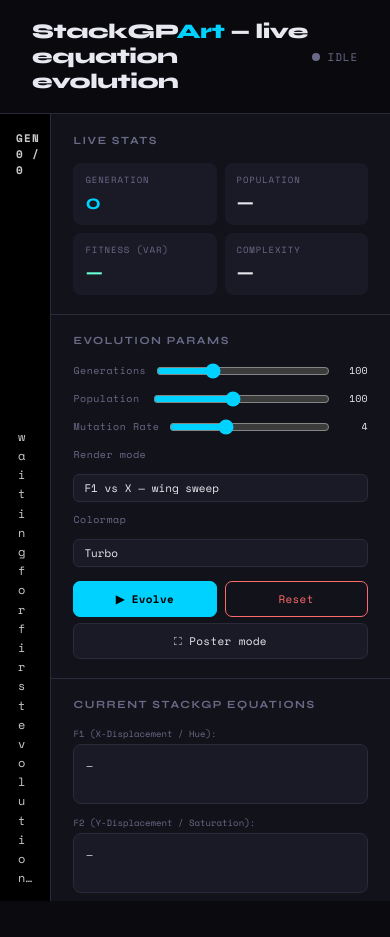
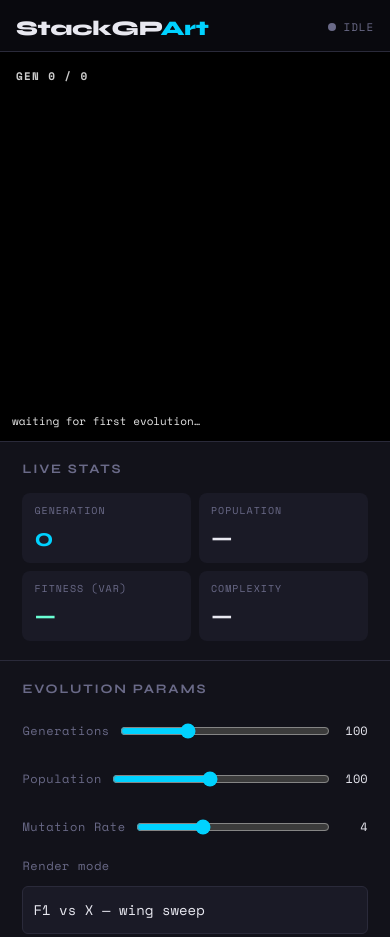
Before and after one commit to guptaru1/StackGP_ART, a plain HTML site: page index.html in a window 390 px wide. Shown: the top 937 px of the page. Before the commit the page ends 901 px from the top, so only its background shows below. Drawn offline with nearby package versions, Linux system fonts and the light colour scheme.

Commit message:
Add files via upload

```diff
--- a/index.html
+++ b/index.html
@@ -2,7 +2,7 @@
 <html lang="en">
 <head>
 <meta charset="UTF-8">
-<meta name="viewport" content="width=device-width, initial-scale=1.0">
+<meta name="viewport" content="width=device-width, initial-scale=1.0, maximum-scale=1.0, user-scalable=no">
 <title>StackGPArt — Live Equation Evolution</title>
 <link rel="preconnect" href="https://fonts.googleapis.com">
 <link href="https://fonts.googleapis.com/css2?family=Space+Mono:ital,wght@0,400;0,700;1,400&family=Syne:wght@400;700;800&display=swap" rel="stylesheet">
@@ -53,12 +53,13 @@ canvas#art{display:block; max-width:100%; max-height:100%; object-fit:contain;}
 .overlay-gen{
   position:absolute;top:16px;left:16px;
   font-size:11px;color:rgba(255,255,255,0.8);letter-spacing:0.12em;font-weight:bold;
+  text-shadow: 0px 1px 3px rgba(0,0,0,0.8);
 }
 .overlay-eq{
   position:absolute;bottom:0;left:0;right:0;
   padding:14px 18px;
-  background:linear-gradient(transparent,rgba(0,0,0,0.85));
-  font-size:12px;color:rgba(255,255,255,0.8);word-break:break-all;line-height:1.6;
+  background:linear-gradient(transparent,rgba(0,0,0,0.95));
+  font-size:12px;color:rgba(255,255,255,0.9);word-break:break-all;line-height:1.6;
 }
 .sidebar{
   border-left:1px solid var(--border);
@@ -129,12 +130,42 @@ button.danger:hover{background:rgba(255,106,106,0.1)}
 .poster-mode .sidebar{display:none}
 .poster-mode .shell{grid-template-columns:1fr}
 .poster-mode canvas#art{image-rendering:auto}
+
+/* ── MOBILE OPTIMIZATIONS ── */
+@media (max-width: 800px) {
+  header { padding: 1rem; flex-direction: column; align-items: flex-start; gap: 10px; }
+  .status-pill { align-self: flex-end; margin-top: -32px; }
+
+  .shell { display: flex; flex-direction: column; height: auto; }
+
+  /* Force canvas area to be a perfect square on mobile so it doesn't get squished */
+  .canvas-zone { width: 100vw; height: 100vw; max-height: 100vw; border-bottom: 1px solid var(--border); }
+
+  .sidebar { border-left: none; height: auto; overflow: visible; padding-bottom: 3rem; }
+
+  /* Touch Targets & Typography Bumps */
+  .sec-title { font-size: 13px; }
+  .stat-val { font-size: 1.6rem; }
+  .stat-label { font-size: 10px; }
+  .ctrl-label { font-size: 12px; }
+  .ctrl-val { font-size: 12px; }
+
+  /* Make buttons and inputs large enough for thumbs */
+  button, select { min-height: 48px; font-size: 14px; }
+  input[type=range] { min-height: 36px; }
+
+  .eq-box { font-size: 12px; max-height: 200px; }
+  .overlay-eq { font-size: 11px; padding: 10px 12px; }
+
+  /* Hide poster mode button on phones, as mobile view is already a linear scrolling experience */
+  #btnPoster { display: none; }
+}
 </style>
 </head>
 <body>
 
 <header>
-  <div class="logo">StackGP<span>Art</span> — live equation evolution</div>
+  <div class="logo">StackGP<span>Art</span></div>
   <div class="status-pill">
     <div class="pulse" id="statusDot"></div>
     <span id="statusText">idle</span>
@@ -246,7 +277,7 @@ function resizeCanvas() {
   const zone = document.getElementById('canvasZone');
   if (!zone || zone.clientWidth === 0) return;
 
-  // CRITICAL FIX: Force exact integer dimensions to prevent IndexSizeErrors
+  // Adjusted to ensure the canvas size scales properly whether in mobile or desktop view
   const size = Math.floor(Math.max(100, Math.min(zone.clientWidth, zone.clientHeight) * 1.5));
   artCanvas.width = size;
   artCanvas.height = size;
@@ -254,7 +285,7 @@ function resizeCanvas() {
   if(bestF1) drawArt(bestF1, bestF2);
 }
 window.addEventListener('resize', resizeCanvas);
-setTimeout(resizeCanvas, 200); // Slight delay ensures CSS Grid has fully painted
+setTimeout(resizeCanvas, 200);
 
 const OP_NAMES = ['add','sub','mul','div','sin','cos','tanh','abs','neg','sqr','saw','tri','fold','wedge'];
 const OP_ARITIES = {add:2,sub:2,mul:2,div:2,sin:1,cos:1,tanh:1,abs:1,neg:1,sqr:1,saw:1,tri:1,fold:1,wedge:2};
@@ -379,7 +410,7 @@ function getFitness(genome, grid) {
 
 function tournamentSelect(pop, fitnesses, k){
   k = k || 4;
-  let best=0,bestF=-1; // Guaranteed to fall back to index 0
+  let best=0,bestF=-1;
   for(let i=0;i<k;i++){
     const idx=Math.floor(Math.random()*pop.length);
     if(fitnesses[idx]>bestF){bestF=fitnesses[idx];best=idx;}
@@ -438,7 +469,6 @@ function drawArt(g1, g2){
   const mode = document.getElementById('ctrlMode').value;
   const cmapName = document.getElementById('ctrlCmap').value;
 
-  // CRITICAL FIX: Ensure dimensions are strictly positive integers
   const W = Math.floor(Math.max(10, artCanvas.width));
   const H = Math.floor(Math.max(10, artCanvas.height));
 
@@ -601,7 +631,6 @@ function stepGeneration(){
 function tick() {
     if (!running) return;
 
-    // CRITICAL FIX: Wrapped in Try-Catch so the user knows exactly why it stopped
     try {
         stepGeneration();
     } catch (e) {
@@ -626,7 +655,6 @@ function tick() {
 function startEvolution(){
   if(running) return;
 
-  // Quick safety check for Canvas dimensions before starting
   if (artCanvas.width === 0 || artCanvas.height === 0) {
       resizeCanvas();
   }
```
